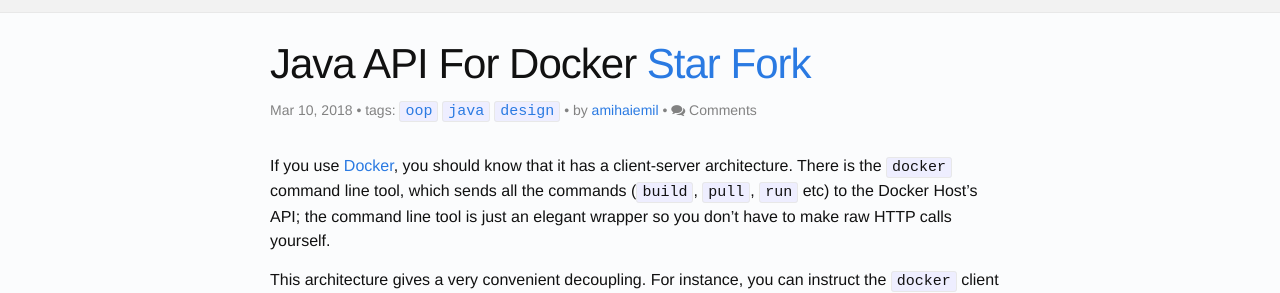
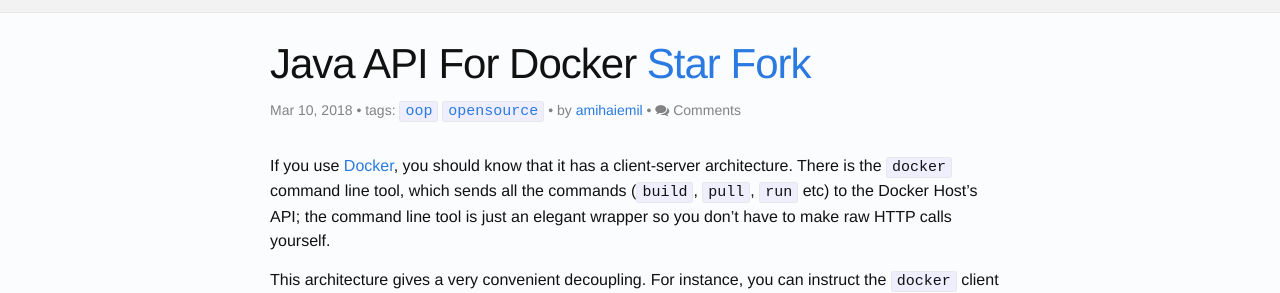
Before and after one commit to amihaiemil/amihaiemil.github.io, a Jekyll site: the page built from _posts/2018-03-10-java-api-for-docker.markdown, in a window 1280 px wide and 900 px high. Shown: the part 198-491 px from the top of the window. Built offline with Jekyll 4.4.1, drawn with Linux system fonts in a browser that asks for light colours; comment, search, counter and statistics services are not loaded.

Commit message:
Update 2018-03-10-java-api-for-docker.markdown

```diff
--- a/_posts/2018-03-10-java-api-for-docker.markdown
+++ b/_posts/2018-03-10-java-api-for-docker.markdown
@@ -3,7 +3,7 @@
 title: "Java API For Docker"
 buttons: <a class="github-button" href="https://github.com/amihaiemil/docker-java-api" data-icon="octicon-star" data-count-href="/amihaiemil/docker-java-api/stargazers" data-count-api="/repos/amihaiemil/docker-java-api#stargazers_count" data-count-aria-label="# stargazers on GitHub" aria-label="Star amihaiemil/docker-java-api on GitHub">Star</a> <a class="github-button" href="https://github.com/amihaiemil/docker-java-api/fork" data-icon="octicon-repo-forked" data-count-href="/opencharles/charles/network" data-count-api="/repos//amihaiemil/docker-java-api#forks_count" data-count-aria-label="# forks on GitHub" aria-label="Fork amihaiemil/docker-java-api on GitHub">Fork</a>
 date: 2018-03-10
-tags: oop java design
+tags: oop opensource
 author: amihaiemil
 comments: true
 shareable: true
```
